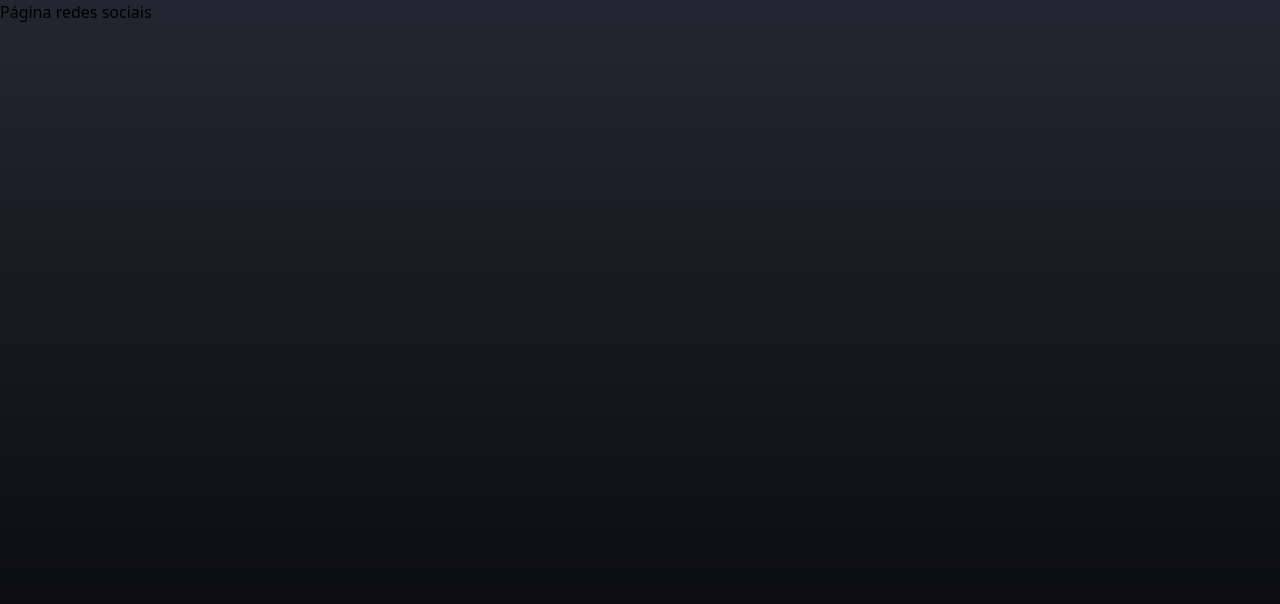
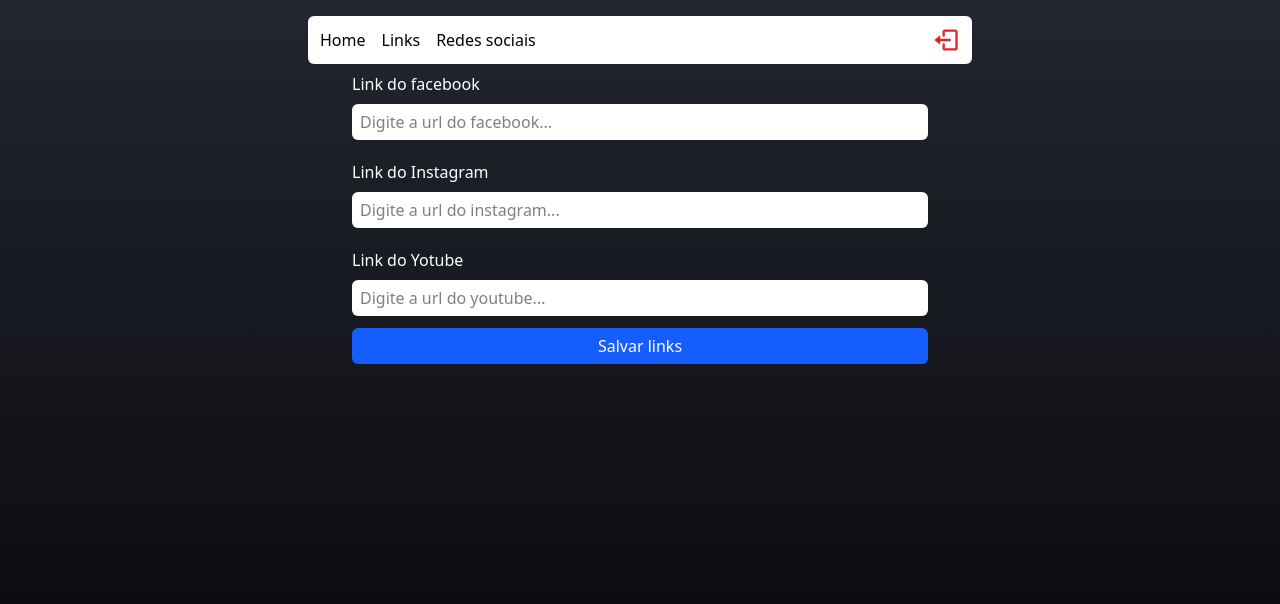
Before and after one commit to PauloAlves8039/react-typescript-devlink, a React (Vite) app: page /admin/social in a window 1280 px wide. Shown: the top 604 px of the page. Built offline with nearby package versions, Linux system fonts and the light colour scheme; no server answers; sample sign-in values are in the browser's storage.

Commit message:
feat: add links to social networks

```diff
--- a/src/pages/networks/index.tsx
+++ b/src/pages/networks/index.tsx
@@ -1,7 +1,74 @@
+import { useState, type FormEvent } from "react";
+import { db } from "../../services/firebaseConnection";
+import { setDoc, doc, getDoc } from "firebase/firestore";
+import { Header } from "../../components/Header";
+import { Input } from "../../components/Input";
+
 export function Networks() {
+    const [facebook, setFacebook] = useState("");
+    const [instagram, setInstagram] = useState("");
+    const [youtube, setYoutube] = useState("");
+
+    function handleRegister(e: FormEvent) {
+        e.preventDefault();
+
+        setDoc(doc(db, "social", "link"), {
+            facebook: facebook,
+            instagram: instagram,
+            youtube: youtube
+        })
+        .then(() => {
+            console.log("CADASTRADO COM SUCESSO!");
+            clearFields();
+        })
+        .catch((error) => {
+            console.log(`ERRO AO SALVAR ${error}`);
+        });
+    }
+
+    function clearFields() {
+        setFacebook("");
+        setInstagram("");
+        setYoutube("");
+    }
+
     return (
-        <div>
-            <h1>Página redes sociais</h1>
+        <div className="flex items-center flex-col min-h-screen pb-7 px-2">
+            <Header />
+
+            <form className="flex flex-col max-w-xl w-full" onSubmit={handleRegister}>
+                <label className="text-white font-medium mt-2 mb-2">Link do facebook</label>
+                <Input
+                    type="url"
+                    placeholder="Digite a url do facebook..."
+                    value={facebook}
+                    onChange={(e) => setFacebook(e.target.value)}
+                />
+
+                <label className="text-white font-medium mt-2 mb-2">Link do Instagram</label>
+                <Input
+                    type="url"
+                    placeholder="Digite a url do instagram..."
+                    value={instagram}
+                    onChange={(e) => setInstagram(e.target.value)}
+                />
+
+                <label className="text-white font-medium mt-2 mb-2">Link do Yotube</label>
+                <Input
+                    type="url"
+                    placeholder="Digite a url do youtube..."
+                    value={youtube}
+                    onChange={(e) => setYoutube(e.target.value)}
+                />
+
+                <button
+                    type="submit"
+                    className="text-white bg-blue-600 h-9 rounded-md items-center justify-center flex mb-7 font-medium"
+                >
+                    Salvar links
+                </button>
+            </form>
+
         </div>
     );
 }
```
